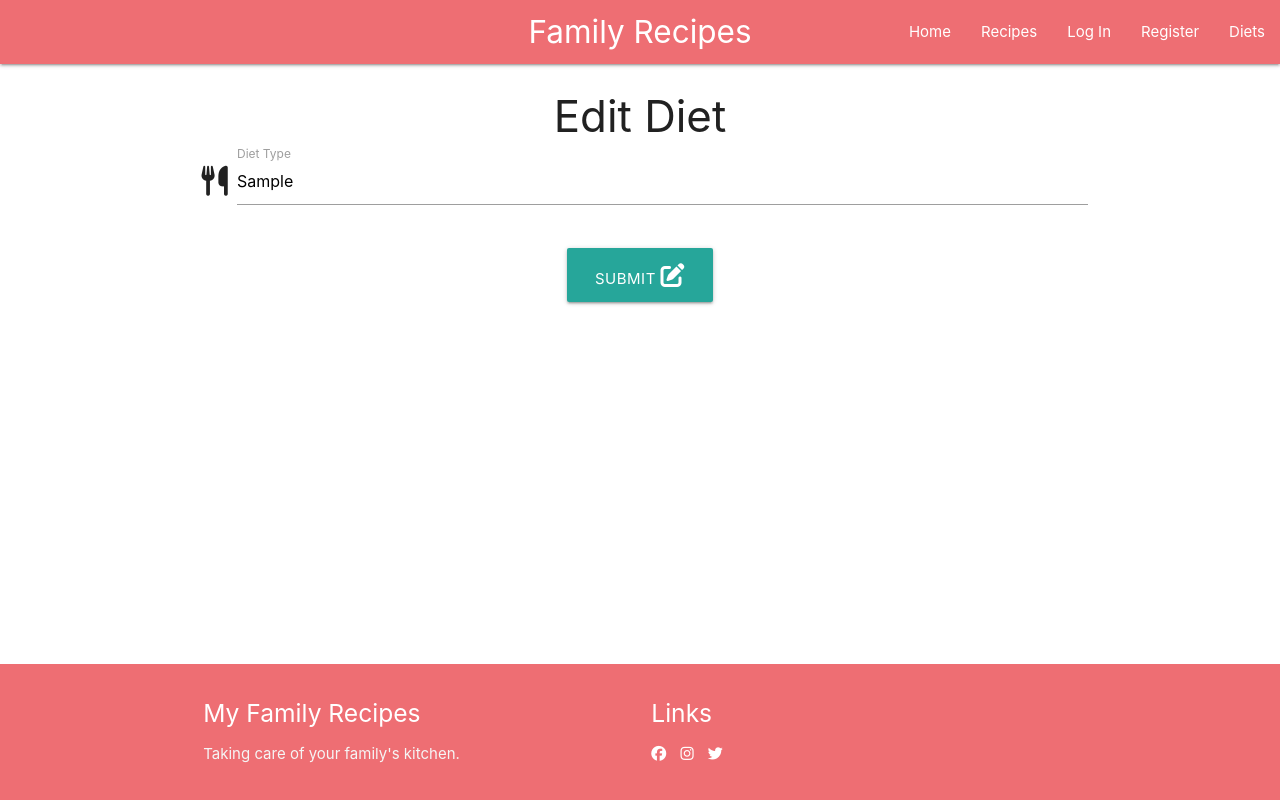
After one commit to anniefenton/milestone-project-3, a Flask app: page /edit_diet/1 in a window 1280 px wide. The commit adds this page. Run offline with Flask 2, Linux system fonts and the light colour scheme; tables that the repository leaves empty hold one stand-in row (values such as "Sample post"); some libraries are stand-ins or nearby versions.

Commit message:
add edit functionality for diet types

```diff
--- a/family_recipes/routes.py
+++ b/family_recipes/routes.py
@@ -57,7 +57,7 @@ def diet():
     return render_template("diet.html", diet=diet)
 
 
-# Manage Diets
+# Add Diets
 @app.route("/add_diet", methods=["GET", "POST"])
 def add_diet():
     if request.method == "POST":
@@ -66,3 +66,13 @@ def add_diet():
         db.session.commit()
         return redirect(url_for("diet"))
     return render_template("add_diet.html")
+
+
+@app.route("/edit_diet/<int:diet_id>", methods=["GET", "POST"])
+def edit_diet(diet_id):
+    diet = Diet.query.get_or_404(diet_id)
+    if request.method == "POST":
+        diet.diet_type = request.form.get("diet_type")
+        db.session.commit()
+        return redirect(url_for("diet"))
+    return render_template("edit_diet.html", diet=diet)
--- a/family_recipes/templates/base.html
+++ b/family_recipes/templates/base.html
@@ -21,7 +21,7 @@
                     <li><a href="{{ url_for('recipes') }}">Recipes</a></li>
                     <li><a href="{{ url_for('login') }}">Log In</a></li>
                     <li><a href="{{ url_for('register') }}">Register</a></li>
-                    <li><a href="{{ url_for('add_diet') }}">Manage Diets</a></li>
+                    <!--<li><a href="{{ url_for('add_diet') }}">Manage Diets</a></li>-->
                     <li><a href="{{ url_for('diet') }}">Diets</a></li>
                 </ul>
             </div>
@@ -32,7 +32,7 @@
             <li><a href="{{ url_for('recipes') }}">Recipes</a></li>
             <li><a href="{{ url_for('login') }}">Log In</a></li>
             <li><a href="{{ url_for('register') }}">Register</a></li>
-            <li><a href="{{ url_for('add_diet') }}">Manage Diets</a></li>
+            <!--<li><a href="{{ url_for('add_diet') }}">Manage Diets</a></li>-->
             <li><a href="{{ url_for('diet') }}">Diets</a></li>
         </ul>
     </header>
--- a/family_recipes/templates/diet.html
+++ b/family_recipes/templates/diet.html
@@ -16,7 +16,7 @@
                 <span class="card-title center">{{ diet.diet_type }}</span>
             </div>
             <div class="card-action center">
-                <a href="#" class="btn waves-effect waves-light">Edit <i class="fa-solid fa-pen"></i></a>
+                <a href="{{ url_for('edit_diet', diet_id=diet.id) }}" class="btn waves-effect waves-light">Edit <i class="fa-solid fa-pen"></i></a>
                 <a href="#" class="btn waves-effect waves-light">Delete <i class="fa-solid fa-xmark"></i></a>
             </div>
         </div>
--- /dev/null
+++ b/family_recipes/templates/edit_diet.html
@@ -0,0 +1,27 @@
+{% extends "base.html" %}
+{% block content %}
+
+<h3 class="center">Edit Diet</h3>
+
+<div class="row center">
+    <form method="POST" action="{{ url_for('edit_diet', diet_id=diet.id) }}">
+        <!--Diet Type-->
+        <div class="row">
+            <div class="input-field col-12">
+                <i class="fa-solid fa-utensils prefix"></i>
+                <input id="diet_type" name="diet_type" value="{{ diet.diet_type }}" type="text" minlength="1" maxlength="30" class="validate" required>
+                <label for="diet_type">Diet Type</label>
+            </div>
+        </div>
+        <!--Submit Button-->
+        <div class="row">
+            <div class="col-12 center">
+                <button class="btn-large waves-effect waves-light" type="submit">
+                    Submit <i class="fa-solid fa-edit"></i>
+                </button>
+            </div>
+        </div>
+    </form>
+</div>
+
+{% endblock %}
--- a/family_recipes/templates/register.html
+++ b/family_recipes/templates/register.html
@@ -7,7 +7,7 @@
 <div class="row">
     <form class="col s12" method="POST" action="{{ url_for('register') }}">
         <!--First and Last name-->
-        <div class="row">
+        <!--<div class="row">
             <div class="input-field col s6">
                 <i class="fa-solid fa-circle-user prefix"></i>
                 <input id="first_name" type="text" class="validate" required>
@@ -18,7 +18,7 @@
                 <input id="last_name" type="text" class="validate" required>
                 <label for="last_name">Last Name</label>
             </div>
-        </div>
+        </div>-->
         <!--Username-->
         <div class="row">
             <div class="input-field col s12">
```
